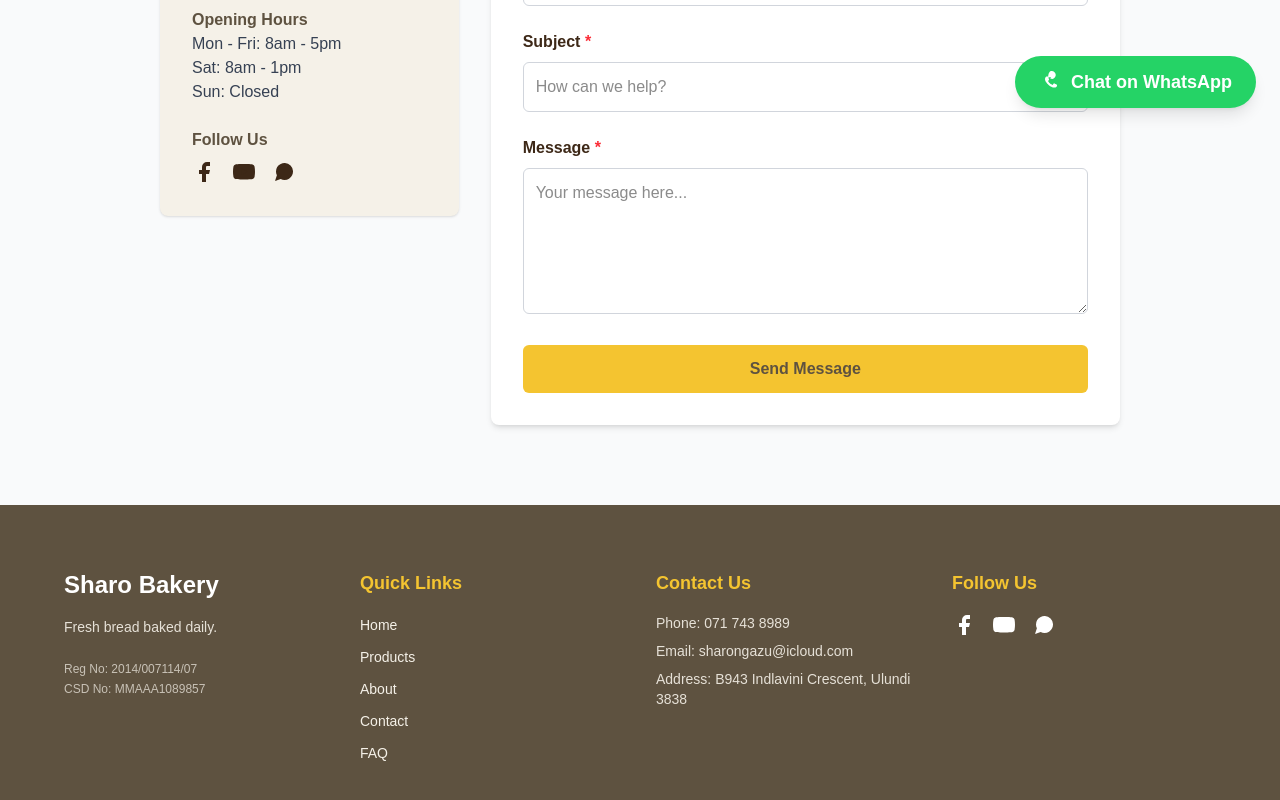
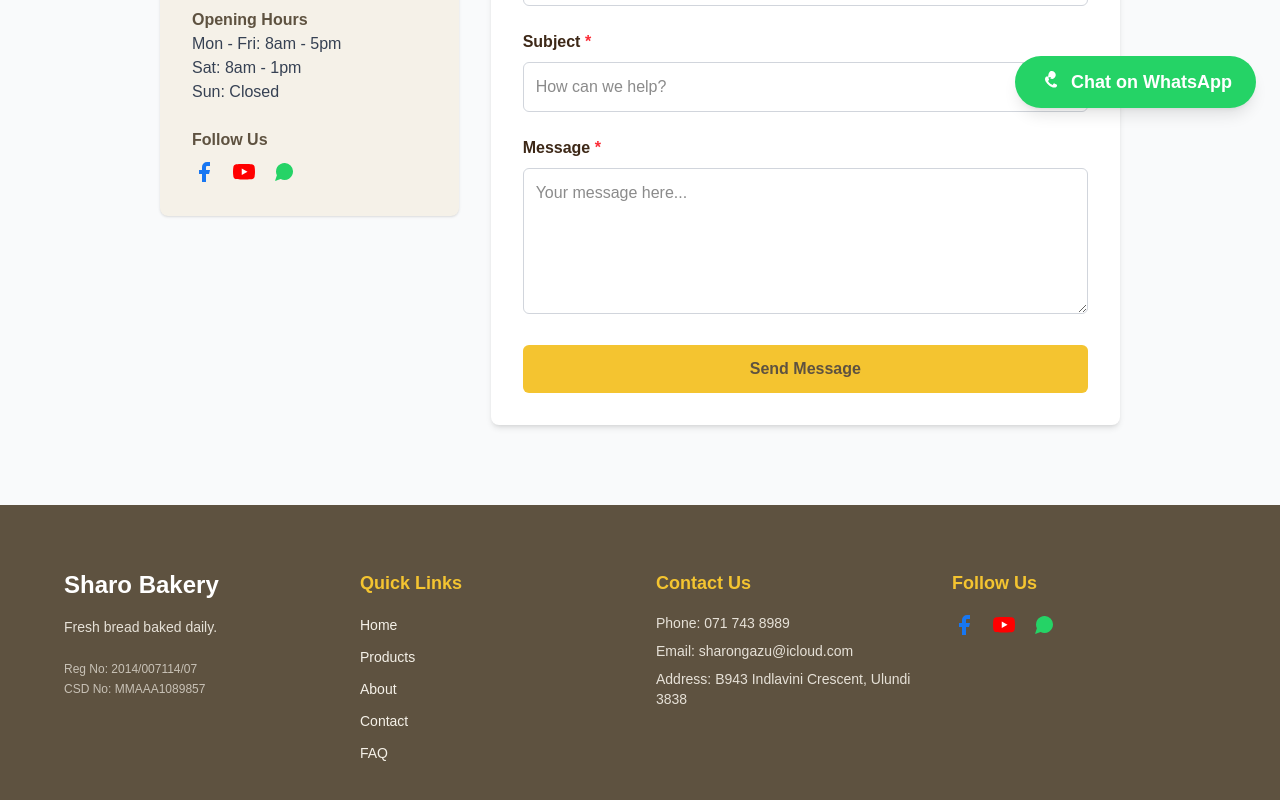
Before and after one commit to futurenowonline-ux/sharo-bakery-website, a Next.js app: page /contact in a window 1280 px wide. Shown: the part 668-1468 px from the top of the page. Built offline with nearby package versions, Linux system fonts and the light colour scheme.

Commit message:
Style: Restore original brand colors for social icons

```diff
--- a/app/components/Footer.tsx
+++ b/app/components/Footer.tsx
@@ -56,31 +56,25 @@
                 <div className="flex flex-col space-y-4">
                     <h3 className="text-lg font-semibold text-sharo-gold">Follow Us</h3>
                     <div className="flex space-x-4">
-                        {/* Using text placeholders if icons fail, but structure is ready for react-icons if installed,
-                 User asked for icons. I will assume react-icons is distinct or I should use simple text/svgs if not installed.
-                 Standard 'lucide-react' is often in next.js templates, or 'react-icons'.
-                 I will use standard text/unicode for now to be safe without installing deps,
-                 OR better yet, I'll allow the user to install dependencies if needed, but the prompt said "TypeScript, React hooks... Dependencies: None (Tailwind only)" for Navbar.
-                 For Footer it says "Social Media (Facebook, Instagram, WhatsApp icons)".
-                 I'll use simple text labels or SVGs to avoid unchecked dependencies.
-                 Actually, let's use SVGs directly for zero discrepancies.
-             */}
-                        <a href="#" className="hover:text-sharo-gold" aria-label="Facebook">
+                        {/* Facebook - Brand Blue */}
+                        <a href="#" className="text-[#1877F2] hover:opacity-80 transition-opacity" aria-label="Facebook">
                             <svg fill="currentColor" strokeLinecap="round" strokeLinejoin="round" strokeWidth="2" className="w-6 h-6" viewBox="0 0 24 24">
                                 <path d="M18 2h-3a5 5 0 00-5 5v3H7v4h3v8h4v-8h3l1-4h-4V7a1 1 0 011-1h3z"></path>
                             </svg>
                         </a>
-                        <a href="https://www.youtube.com/@SharoBakery" target="_blank" rel="noopener noreferrer" className="hover:text-sharo-gold" aria-label="YouTube">
+                        {/* YouTube - Brand Red */}
+                        <a href="https://www.youtube.com/@SharoBakery" target="_blank" rel="noopener noreferrer" className="text-[#FF0000] hover:opacity-80 transition-opacity" aria-label="YouTube">
                             <svg fill="currentColor" strokeLinecap="round" strokeLinejoin="round" strokeWidth="2" className="w-6 h-6" viewBox="0 0 24 24">
                                 <path d="M22.54 6.42a2.78 2.78 0 0 0-1.94-2C18.88 4 12 4 12 4s-6.88 0-8.6.46a2.78 2.78 0 0 0-1.94 2A29 29 0 0 0 1 11.75a29 29 0 0 0 .46 5.33A2.78 2.78 0 0 0 3.4 19c1.72.46 8.6.46 8.6.46s6.88 0 8.6-.46a2.78 2.78 0 0 0 1.94-2 29 29 0 0 0 .46-5.25 29 29 0 0 0-.46-5.33z"></path>
-                                <polygon points="9.75 15.02 15.5 11.75 9.75 8.48 9.75 15.02"></polygon>
+                                <polygon points="9.75 15.02 15.5 11.75 9.75 8.48 9.75 15.02" fill="white"></polygon>
                             </svg>
                         </a>
+                        {/* WhatsApp - Brand Green */}
                         <a
                             href="https://wa.me/27717438989?text=Hello%20Sharo%20Bakery"
                             target="_blank"
                             rel="noopener noreferrer"
-                            className="hover:text-sharo-gold"
+                            className="text-[#25D366] hover:opacity-80 transition-opacity"
                             aria-label="WhatsApp"
                         >
                             <svg fill="currentColor" strokeLinecap="round" strokeLinejoin="round" strokeWidth="2" className="w-6 h-6" viewBox="0 0 24 24">
--- a/app/contact/page.tsx
+++ b/app/contact/page.tsx
@@ -66,25 +66,28 @@
                                 <h3 className="mb-2 font-semibold text-sharo-brown">Follow Us</h3>
                                 <div className="flex space-x-4">
                                     {/* Reuse SVGs from Footer if icons not available, but ideally consistent */}
-                                    <a href="#" className="hover:text-sharo-gold" aria-label="Facebook">
-                                        <svg fill="currentColor" strokeLinecap="round" strokeLinejoin="round" strokeWidth="2" className="h-6 w-6 text-sharo-dark hover:text-sharo-gold" viewBox="0 0 24 24">
+                                    {/* Facebook - Blue */}
+                                    <a href="#" className="text-[#1877F2] hover:opacity-80 transition-opacity" aria-label="Facebook">
+                                        <svg fill="currentColor" strokeLinecap="round" strokeLinejoin="round" strokeWidth="2" className="h-6 w-6" viewBox="0 0 24 24">
                                             <path d="M18 2h-3a5 5 0 00-5 5v3H7v4h3v8h4v-8h3l1-4h-4V7a1 1 0 011-1h3z"></path>
                                         </svg>
                                     </a>
-                                    <a href="https://www.youtube.com/@SharoBakery" target="_blank" rel="noopener noreferrer" className="hover:text-sharo-gold" aria-label="YouTube">
-                                        <svg fill="currentColor" strokeLinecap="round" strokeLinejoin="round" strokeWidth="2" className="h-6 w-6 text-sharo-dark hover:text-sharo-gold" viewBox="0 0 24 24">
+                                    {/* YouTube - Red */}
+                                    <a href="https://www.youtube.com/@SharoBakery" target="_blank" rel="noopener noreferrer" className="text-[#FF0000] hover:opacity-80 transition-opacity" aria-label="YouTube">
+                                        <svg fill="currentColor" strokeLinecap="round" strokeLinejoin="round" strokeWidth="2" className="h-6 w-6" viewBox="0 0 24 24">
                                             <path d="M22.54 6.42a2.78 2.78 0 0 0-1.94-2C18.88 4 12 4 12 4s-6.88 0-8.6.46a2.78 2.78 0 0 0-1.94 2A29 29 0 0 0 1 11.75a29 29 0 0 0 .46 5.33A2.78 2.78 0 0 0 3.4 19c1.72.46 8.6.46 8.6.46s6.88 0 8.6-.46a2.78 2.78 0 0 0 1.94-2 29 29 0 0 0 .46-5.25 29 29 0 0 0-.46-5.33z"></path>
-                                            <polygon points="9.75 15.02 15.5 11.75 9.75 8.48 9.75 15.02"></polygon>
+                                            <polygon points="9.75 15.02 15.5 11.75 9.75 8.48 9.75 15.02" fill="white"></polygon>
                                         </svg>
                                     </a>
+                                    {/* WhatsApp - Green */}
                                     <a
                                         href="https://wa.me/27717438989?text=Hello%20Sharo%20Bakery"
                                         target="_blank"
                                         rel="noopener noreferrer"
-                                        className="hover:text-sharo-gold"
+                                        className="text-[#25D366] hover:opacity-80 transition-opacity"
                                         aria-label="WhatsApp"
                                     >
-                                        <svg fill="currentColor" strokeLinecap="round" strokeLinejoin="round" strokeWidth="2" className="h-6 w-6 text-sharo-dark hover:text-sharo-gold" viewBox="0 0 24 24">
+                                        <svg fill="currentColor" strokeLinecap="round" strokeLinejoin="round" strokeWidth="2" className="h-6 w-6" viewBox="0 0 24 24">
                                             <path d="M21 11.5a8.38 8.38 0 01-.9 3.8 8.5 8.5 0 01-7.6 4.7 8.38 8.38 0 01-3.8-.9L3 21l1.9-5.7a8.38 8.38 0 01-.9-3.8 8.5 8.5 0 014.7-7.6 8.38 8.38 0 013.8-.9h.5a8.48 8.48 0 018 8v.5z"></path>
                                         </svg>
                                     </a>
```
